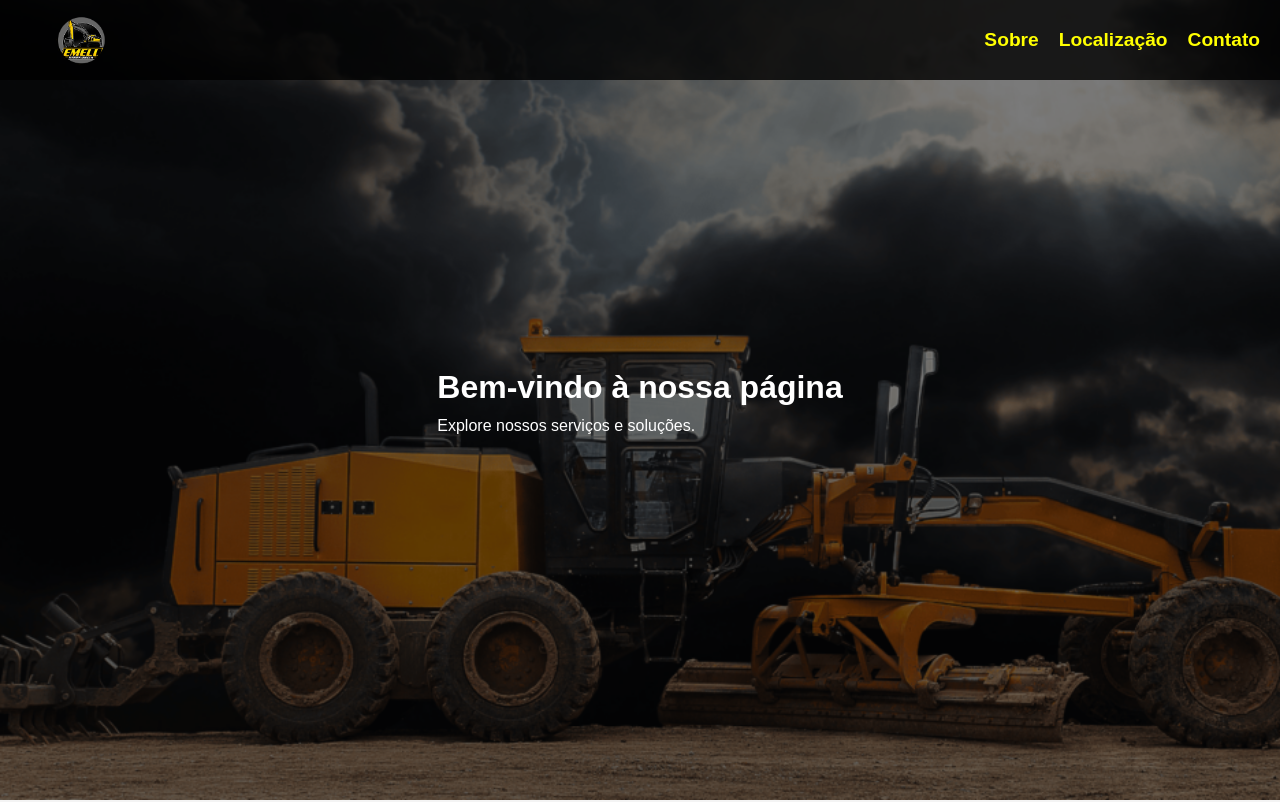
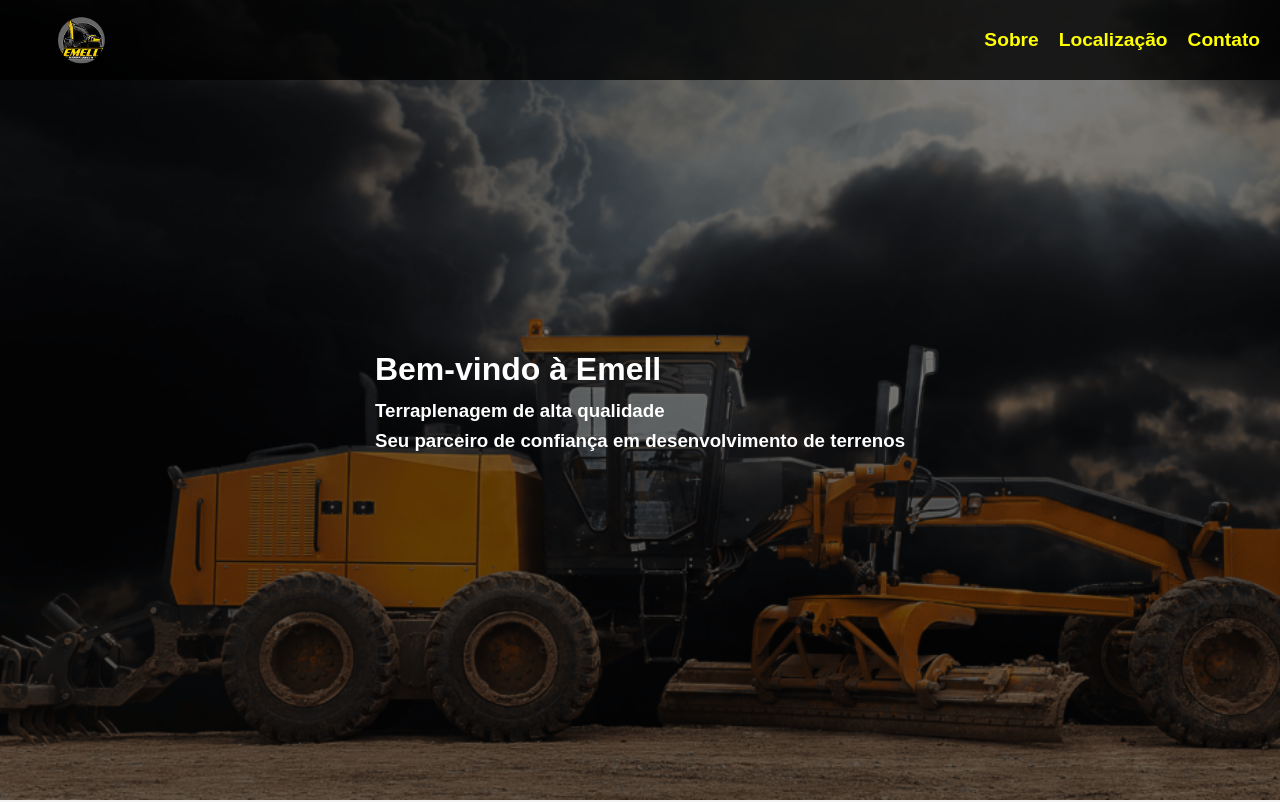
Before and after one commit to Mathluiz23/tremell, a Next.js app: page / in a window 1280 px wide. Shown: the top 802 px of the page. Built offline with nearby package versions, Linux system fonts and the light colour scheme.

Commit message:
:recycle: refactor: adjusting welcome message at main page

```diff
--- a/src/app/components/Main.tsx
+++ b/src/app/components/Main.tsx
@@ -31,8 +31,9 @@ export default function Main() {
         </nav>
       </header>
       <div className={styles['main-content']}>
-        <h1>Bem-vindo à nossa página</h1>
-        <p>Explore nossos serviços e soluções.</p>
+        <h1>Bem-vindo à Emell</h1>
+        <h3>Terraplenagem de alta qualidade</h3>
+        <h3>Seu parceiro de confiança em desenvolvimento de terrenos</h3>
       </div>
     </div>
   );
```
